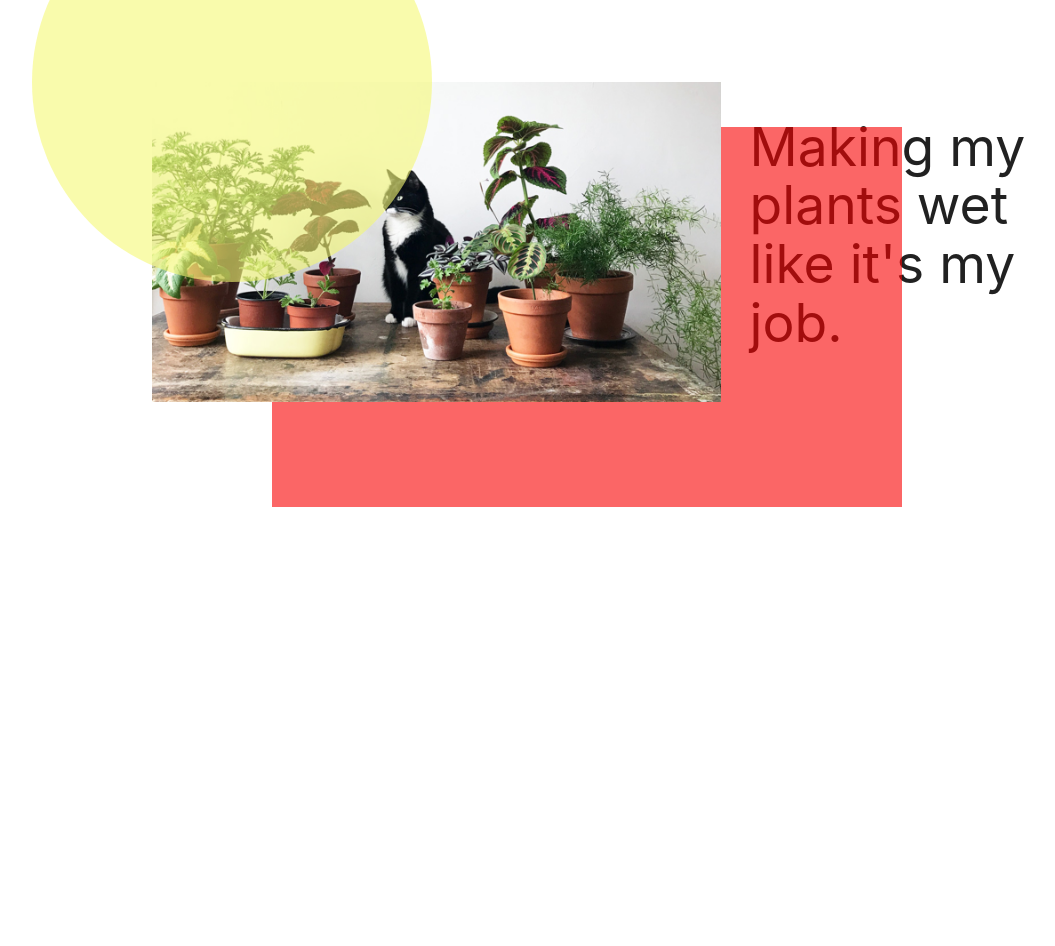
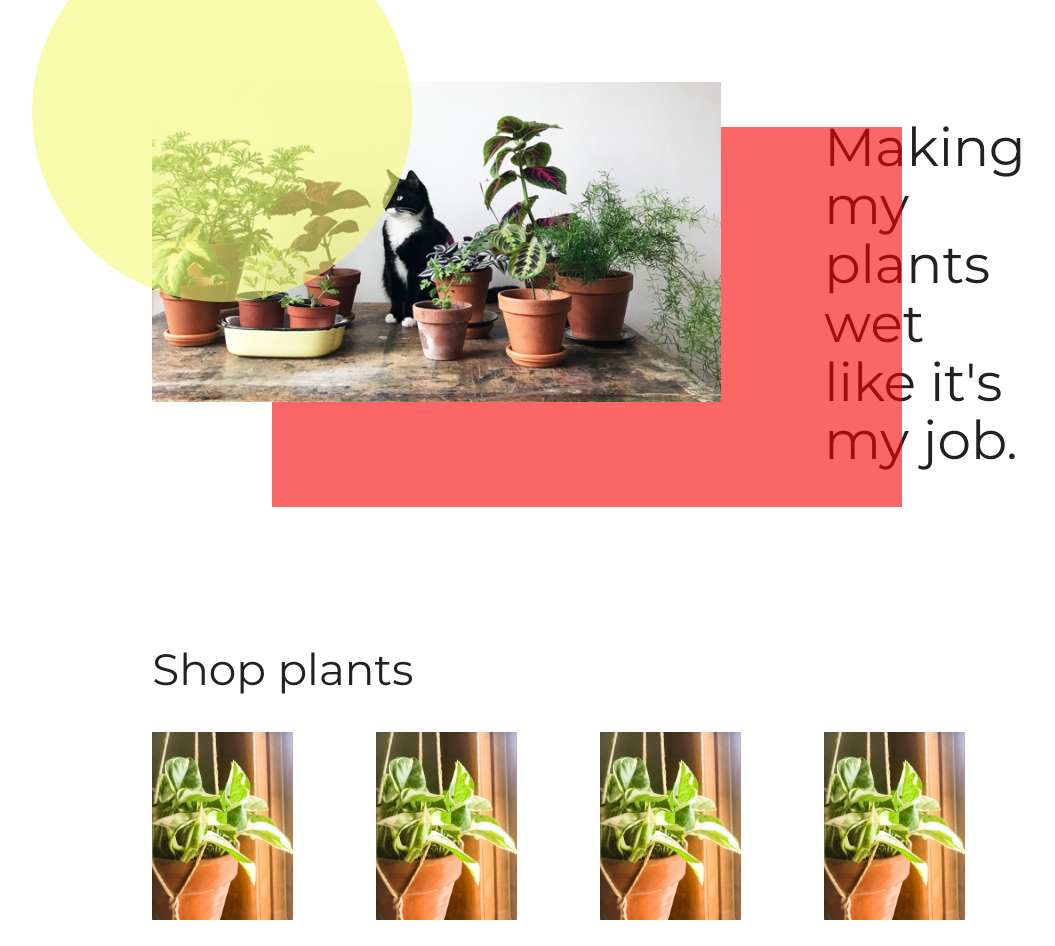
Before and after one commit to lilipcohen/plant-care, a React (Create React App) app in the folder client/: page / in a window 1280 px wide. Shown: the part 380-1326 px from the top of the page, without its empty margins (51-1106 px from the left). Before the commit the page ends 907 px from the top, so only its background shows below. Built offline with nearby package versions, Linux system fonts and the light colour scheme.

Commit message:
adding photos of plants

```diff
--- a/client/src/components/Nav/style.css
+++ b/client/src/components/Nav/style.css
@@ -26,7 +26,6 @@ li a:hover {
   padding: 10px;
   font-family: 'Montserrat', sans-serif;
   padding: 10px;
-  font-family: 'Montserrat', sans-serif;
   display: table;
   margin: 0px auto 0px auto;
   text-decoration: none;
--- a/client/src/pages/Home/index.js
+++ b/client/src/pages/Home/index.js
@@ -1,6 +1,7 @@
 import React from 'react';
 import './style.css';
 import CatImg from '../../images/cat-plant-home.png';
+import PothosImg from '../../images/pothos-njoy.png';
 
 export default function Home() {
   return (
@@ -14,13 +15,34 @@ export default function Home() {
       <br></br>
       <br></br>
       <div className="row">
-        <div className="col s8">
+        <div className="col s9">
           <div id="yellow-circle"></div>
           <img id="home-img" src={CatImg}></img>
           <div id="pink-box"></div>
         </div>
-        <div className="col s4">
+        <div className="col s3">
           <h2>Making my plants wet like it's my job.</h2>
+        </div>
+      </div>
+      <br></br>
+      <br></br>
+      <br></br>
+      <br></br>
+      <div className="row">
+        <h3 className="col s12">Shop plants</h3>
+      </div>
+      <div className="row">
+        <div className="col s3">
+          <img id="home-plants" src={PothosImg}></img>
+        </div>
+        <div className="col s3">
+          <img id="home-plants" src={PothosImg}></img>
+        </div>
+        <div className="col s3">
+          <img id="home-plants" src={PothosImg}></img>
+        </div>
+        <div className="col s3">
+          <img id="home-plants" src={PothosImg}></img>
         </div>
       </div>
     </div>
--- a/client/src/pages/Home/style.css
+++ b/client/src/pages/Home/style.css
@@ -1,3 +1,6 @@
+* {
+  font-family: 'Montserrat', sans-serif;
+}
 #home-img {
   position: absolute;
   max-width: 50%;
@@ -19,11 +22,17 @@
 #yellow-circle {
   position: absolute;
   margin-left: -120px;
-  margin-top: -200px;
-  width: 400px;
-  height: 400px;
+  margin-top: -160px;
+  width: 380px;
+  height: 380px;
   border-radius: 50%;
   opacity: 0.6;
   background-color: rgb(246, 248, 118);
   z-index: 5;
 }
+
+#home-plants {
+  padding: 0px;
+  max-width: 70%;
+  max-height: 40%;
+}
```
Also changed, not shown: client/src/images/pothos-njoy.png (added).
